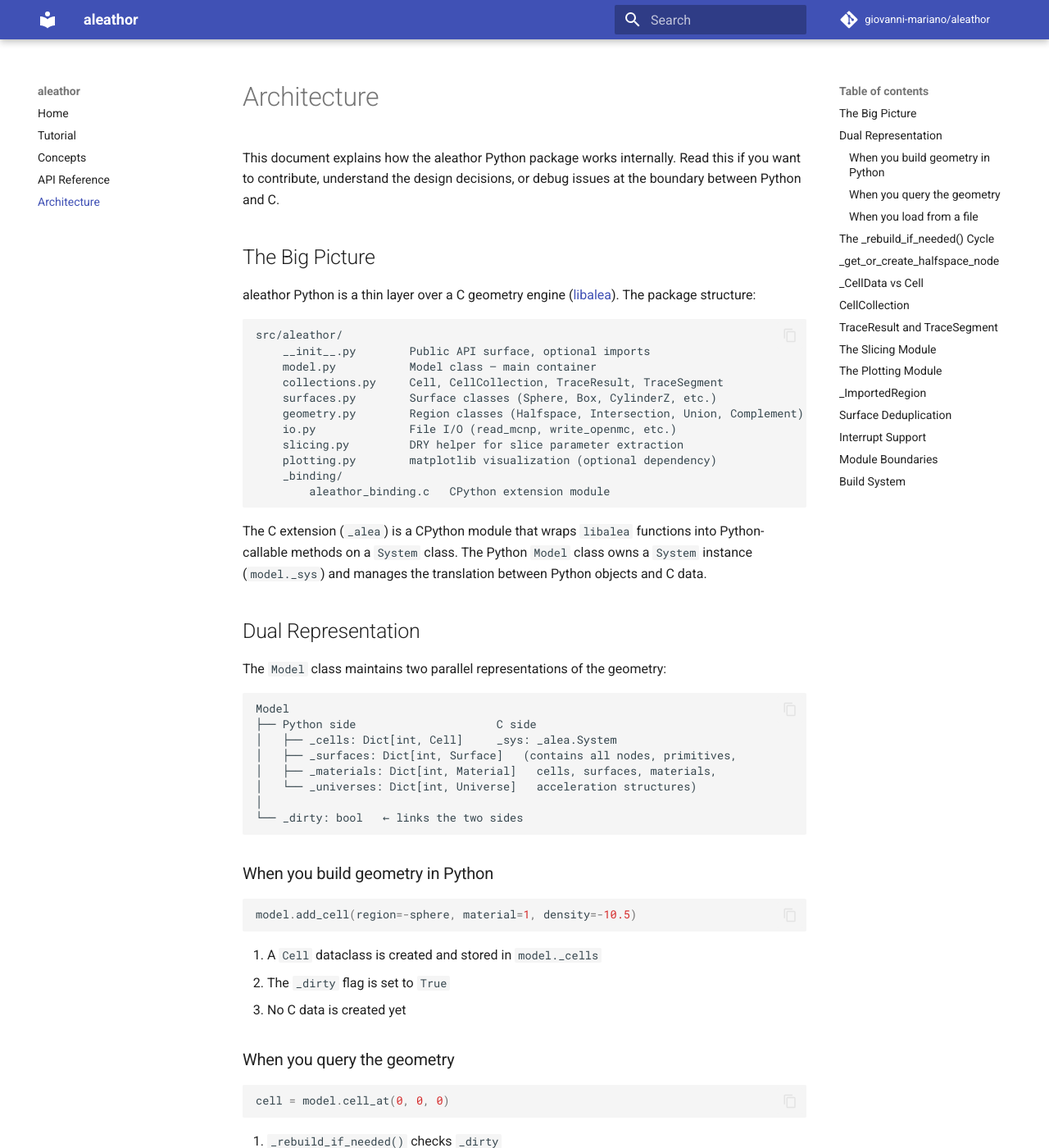
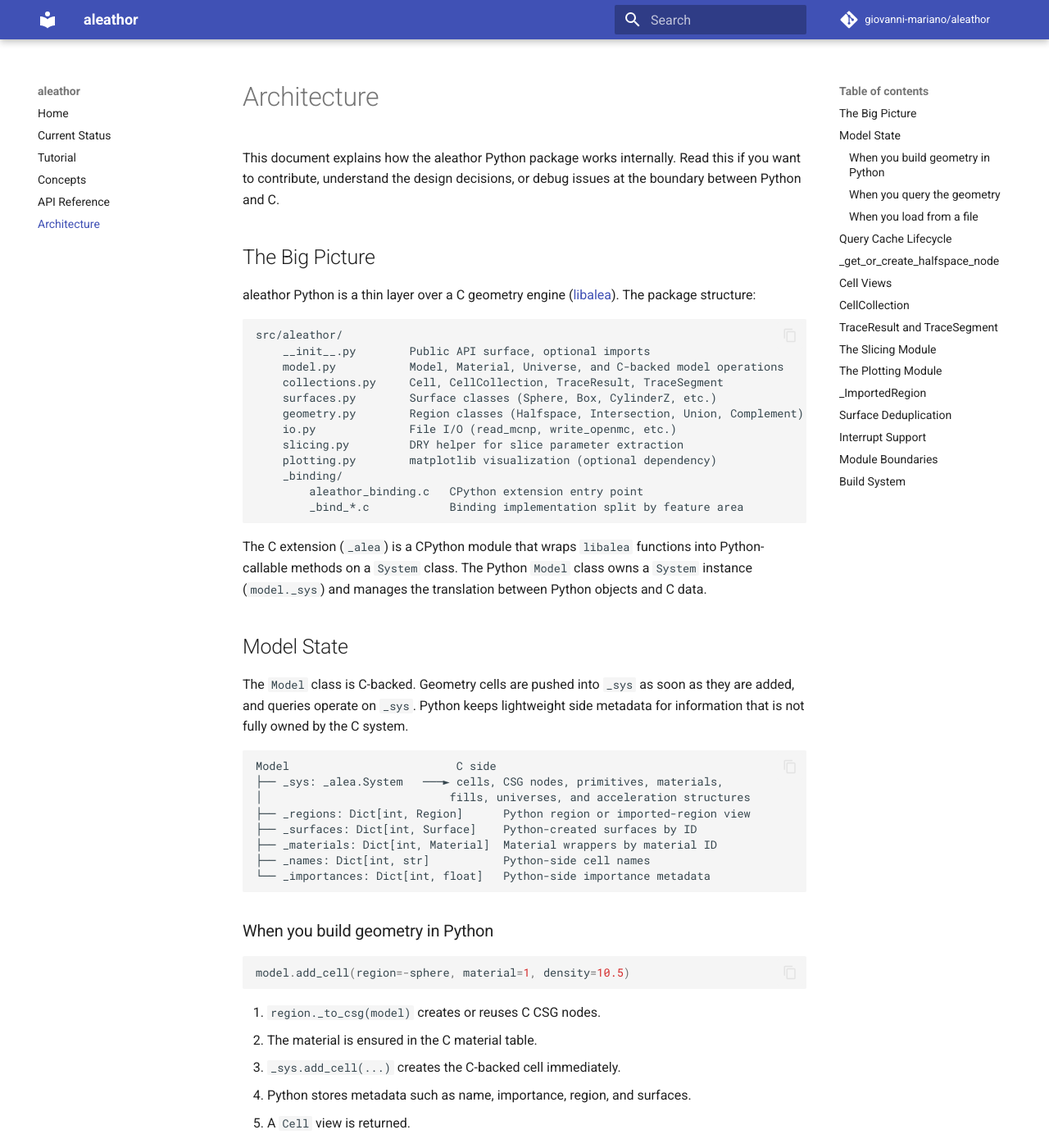
Before and after one commit to giovanni-mariano/aleathor, an MkDocs documentation site: the page built from docs/ARCHITECTURE.md, in a window 1280 px wide and 1400 px high. Shown: the whole window at 82% size. Built offline with MkDocs 1.6.1 and Material for MkDocs 9.7.7, drawn with Linux system fonts in a browser that asks for light colours; comment, search, counter and statistics services are not loaded; some of the changed text lies outside the part shown.

Commit message:
documentation has been updated

````diff
--- a/docs/API.md
+++ b/docs/API.md
@@ -93,6 +93,7 @@ model.add_cell(
     cell_id: int = None,      # Auto-assigned if None
     material: int = 0,         # 0 = void
     density: float = 0.0,
+    density_unit: str = "g/cm3",
     name: str = None,
     universe: int = 0,
     fill: int = None,          # Universe to fill with
@@ -100,7 +101,7 @@ model.add_cell(
 ) -> Cell
 ```
 
-Add a cell to the model. Returns the created `Cell` dataclass. Raises `ValueError` if `cell_id` already exists.
+Add a cell to the model and push it to the C backend. `density` is passed as a positive magnitude; `density_unit` controls whether it is stored as mass density (`"g/cm3"`, negative in MCNP syntax) or atom density (`"atoms/b-cm"`, positive in MCNP syntax). Returns a `Cell` view.
 
 ### model.get_cell
 
@@ -118,11 +119,12 @@ model.update_cell(
     cell_id: int,
     material: int = None,     # None = keep current
     density: float = None,
+    density_unit: str = None,
     importance: float = None,
 ) -> Cell
 ```
 
-Update cell properties. Only provided fields are changed. Marks the model dirty. Returns a fresh `Cell`. Raises `KeyError` if not found.
+Update cell properties in the C backend. Only provided fields are changed. Returns a fresh `Cell`. Raises `KeyError` if not found.
 
 ### model.remove_cell
 
@@ -190,21 +191,27 @@ model.get_universe(universe_id: int) -> Universe
 
 ## Point Queries
 
+Most code should use `cell_at()`. Use `cell_path_at()` only when you need to inspect the nested universe path that led to the returned cell.
+
 ### model.cell_at
 
 ```python
 model.cell_at(x: float, y: float, z: float) -> Optional[Cell]
 ```
 
-Find the innermost cell containing the point. Traverses the full universe hierarchy. Returns `None` if the point is in void or undefined.
+Find the terminal cell containing the point. This is the normal point query: it follows universe fills and returns the innermost cell reached by that traversal. Returns `None` if no cell claims the point.
 
-### model.cells_at
+Use this for questions like "which cell/material contains this coordinate?"
+
+### model.cell_path_at
 
 ```python
-model.cells_at(x: float, y: float, z: float) -> List[Cell]
+model.cell_path_at(x: float, y: float, z: float) -> List[Cell]
 ```
 
-Find **all** cells containing the point across all hierarchy depths, ordered by depth (0 = outermost). Each `Cell` has its `depth` property set.
+Return the containment path through nested universes. Results are ordered by depth, where `0` is the outermost/root-level cell. Each `Cell` has its `depth` property set.
+
+Use this for debugging FILL/universe nesting. In a non-nested model, this usually returns either an empty list or a one-cell list.
 
 ### model.contains_point
 
@@ -506,13 +513,19 @@ model.export_mcnp(filename: str) -> None
 model.export_openmc(filename: str) -> None
 ```
 
+### model.export_serpent
+
+```python
+model.export_serpent(filename: str) -> None
+```
+
 ### model.save
 
 ```python
 model.save(filename: str, format: str = None) -> None
 ```
 
-Auto-detects format from extension. `.xml` = OpenMC, everything else = MCNP. Override with `format='mcnp'` or `format='openmc'`.
+Auto-detects format from extension. `.xml` = OpenMC, `.serp`/`.sss`/`.serpent` = Serpent, everything else = MCNP. Override with `format='mcnp'`, `format='openmc'`, or `format='serpent'`.
 
 ### model.to_mcnp_string
 
@@ -525,8 +538,9 @@ Generate MCNP input file contents as a string.
 ### File-level I/O functions
 
 ```python
-ath.write_mcnp(model, filename, deduplicate=True) -> None
+ath.write_mcnp(model, filename) -> None
 ath.write_openmc(model, filename) -> None
+ath.write_serpent(model, filename) -> None
 ```
 
 ---
@@ -1051,38 +1064,22 @@ region.get_surfaces()        # Set of all referenced surfaces
 
 ---
 
-## Dataclass: Material
+## Material
 
 ```python
-@dataclass
-class Material:
-    id: int                           # Must be positive
-    name: Optional[str] = None
-    density: float = 0.0
-    composition: Dict[str, float] = {}
+mat = model.add_material(1, name="Steel", density=7.8)
+mat.add_element(26, 0.70)
+mat.add_nuclide(26056, 0.90)
+mat.expand_elements()
 ```
 
----
-
-## Dataclass: _CellData
-
-Internal representation used when building geometry programmatically. Users interact with the `Cell` class (in `collections.py`) for the public API.
-
 ```python
-@dataclass
-class _CellData:
-    id: int                           # Must be positive
-    region: Region
-    material: int = 0                 # 0 = void
-    density: float = 0.0
-    name: Optional[str] = None
-    universe: int = 0
-    fill: Optional[int] = None
-    fill_transform: Optional[int] = None
-    importance: float = 1.0
-
-    is_void: bool      # Property: material == 0
-    is_filled: bool    # Property: fill is not None
+mat.id: int
+mat.name: Optional[str]
+mat.density: Optional[float]
+mat.weight_fractions: bool
+mat.nuclides: List[dict]
+mat.elements: List[dict]
 ```
 
 ---
@@ -1094,9 +1091,9 @@ class _CellData:
 class Universe:
     id: int
     name: Optional[str] = None
-    cells: List[Cell] = []
+    cells: list = []  # Internal cell records for programmatic universes
 
-    def add_cell(cell: Cell) -> None
+    def add_cell(cell) -> None
 ```
 
 ---
--- a/docs/ARCHITECTURE.md
+++ b/docs/ARCHITECTURE.md
@@ -15,7 +15,7 @@ aleathor Python is a thin layer over a C geometry engine ([libalea](https://gith
 ```
 src/aleathor/
     __init__.py        Public API surface, optional imports
-    model.py           Model class — main container
+    model.py           Model, Material, Universe, and C-backed model operations
     collections.py     Cell, CellCollection, TraceResult, TraceSegment
     surfaces.py        Surface classes (Sphere, Box, CylinderZ, etc.)
     geometry.py        Region classes (Halfspace, Intersection, Union, Complement)
@@ -23,35 +23,38 @@ src/aleathor/
     slicing.py         DRY helper for slice parameter extraction
     plotting.py        matplotlib visualization (optional dependency)
     _binding/
-        aleathor_binding.c   CPython extension module
+        aleathor_binding.c   CPython extension entry point
+        _bind_*.c            Binding implementation split by feature area
 ```
 
 The C extension (`_alea`) is a CPython module that wraps `libalea` functions into Python-callable methods on a `System` class. The Python `Model` class owns a `System` instance (`model._sys`) and manages the translation between Python objects and C data.
 
-## Dual Representation
+## Model State
 
-The `Model` class maintains two parallel representations of the geometry:
+The `Model` class is C-backed. Geometry cells are pushed into `_sys` as soon as they are added, and queries operate on `_sys`. Python keeps lightweight side metadata for information that is not fully owned by the C system.
 
 ```
-Model
-├── Python side                     C side
-│   ├── _cells: Dict[int, Cell]     _sys: _alea.System
-│   ├── _surfaces: Dict[int, Surface]   (contains all nodes, primitives,
-│   ├── _materials: Dict[int, Material]   cells, surfaces, materials,
-│   └── _universes: Dict[int, Universe]   acceleration structures)
-│
-└── _dirty: bool   ← links the two sides
+Model                         C side
+├── _sys: _alea.System   ───► cells, CSG nodes, primitives, materials,
+│                            fills, universes, and acceleration structures
+├── _regions: Dict[int, Region]      Python region or imported-region view
+├── _surfaces: Dict[int, Surface]    Python-created surfaces by ID
+├── _materials: Dict[int, Material]  Material wrappers by material ID
+├── _names: Dict[int, str]           Python-side cell names
+└── _importances: Dict[int, float]   Python-side importance metadata
 ```
 
 ### When you build geometry in Python
 
 ```python
-model.add_cell(region=-sphere, material=1, density=-10.5)
+model.add_cell(region=-sphere, material=1, density=10.5)
 ```
 
-1. A `Cell` dataclass is created and stored in `model._cells`
-2. The `_dirty` flag is set to `True`
-3. No C data is created yet
+1. `region._to_csg(model)` creates or reuses C CSG nodes.
+2. The material is ensured in the C material table.
+3. `_sys.add_cell(...)` creates the C-backed cell immediately.
+4. Python stores metadata such as name, importance, region, and surfaces.
+5. A `Cell` view is returned.
 
 ### When you query the geometry
 
@@ -59,11 +62,9 @@ model.add_cell(region=-sphere, material=1, density=-10.5)
 cell = model.cell_at(0, 0, 0)
 ```
 
-1. `_rebuild_if_needed()` checks `_dirty`
-2. If dirty: resets `_sys`, iterates `_cells`, calls `region._to_csg(model)` to build the C CSG tree, adds each cell to the C system, builds the universe index
-3. Clears `_dirty`
-4. Calls `_sys.find_cell(x, y, z)` — pure C computation
-5. Returns a `Cell` wrapping the result
+1. `_ensure_query_caches()` prepares universe, spatial, raycast, and slice caches if needed.
+2. `_sys.find_cell(x, y, z)` performs the C query.
+3. The returned cell index is wrapped in a `Cell` object.
 
 ### When you load from a file
 
@@ -71,29 +72,25 @@ cell = model.cell_at(0, 0, 0)
 model = ath.read_mcnp("geometry.inp")
 ```
 
-The C parser builds the system directly. The Python `_cells` dict stays **empty**. Cells use `_ImportedRegion` objects — lightweight wrappers that reference C system nodes by index. The model is **not dirty** (the C system is already built).
+The C parser builds the system directly. `_populate_regions()` then attaches `_ImportedRegion` wrappers to each loaded cell ID so users can inspect or reuse imported CSG regions from Python.
 
 This is important: loaded models don't duplicate geometry in Python. The `Cell` objects returned by queries go straight to the C system.
 
-## The _rebuild_if_needed() Cycle
+## Query Cache Lifecycle
 
 ```
-add_cell() / remove_cell() / update_cell()
+cell_at() / trace() / find_cells_grid() / plot()
         │
         ▼
-    _dirty = True
+    _ensure_query_caches()
         │
-        ▼ (on next query)
-    _rebuild_if_needed()
-        │
-        ├── _sys.reset()
-        ├── _halfspace_node_cache.clear()
-        ├── for each cell in _cells:
-        │       node_id = cell.region._to_csg(model)
-        │       _sys.add_cell(cell_id, node_id, material, density, universe)
         ├── _sys.build_universe_index()
-        └── _dirty = False
+        ├── _sys.build_spatial_index()
+        ├── _sys.prepare_raycast()
+        └── _sys.prepare_slice()
 ```
+
+The model no longer rebuilds all C cells from a Python `_cells` dictionary on each edit. Cell edits are applied directly to `_sys`; query preparation only builds acceleration structures.
 
 The cache `_halfspace_node_cache` maps `(surface_id, positive)` to C node IDs. This prevents recreating the same surface primitive when multiple cells reference it.
 
@@ -116,17 +113,9 @@ def _get_or_create_halfspace_node(self, surface, positive):
 
 Each `_surface()` call creates the C primitive and returns both sense nodes. Both are cached. When a cell references `-S5`, the cache returns the `neg_node` directly without creating anything.
 
-## _CellData vs Cell
+## Cell Views
 
-| | `_CellData` | `Cell` |
-|--|--------|------------|
-| Type | `@dataclass` | Regular class |
-| Storage | Python `_cells` dict | Created on demand |
-| Backed by | Python attributes | C system (by index) |
-| Mutable | Via direct attribute access | Via property setters (marks model dirty) |
-| When | Building geometry | Querying and mutating geometry |
-
-`Cell` (in `collections.py`) is the **public API type**. Users should never interact with `_CellData` directly. A `Cell` holds a reference to the `Model` and an integer index into the C system's cell array. Property access (`cell.material`, `cell.bounds`) calls into the C system. Property setters (`cell.material = 2`) update the Python `_CellData` and mark the model dirty.
+`Cell` (in `collections.py`) is the public API type. It holds a reference to the `Model`, an integer index into the C system's cell array, and optionally the original cell ID so it can resolve itself again after changes. Property access (`cell.material`, `cell.bounds`) reads from the C system. Property setters (`cell.material = 2`, `cell.density = 5.0`, `cell.fill = 10`) update the C system directly.
 
 ```python
 class Cell:
@@ -137,7 +126,7 @@ class Cell:
 
     @property
     def material(self):
-        return self._model._sys.cell_material(self._index)
+        return self._get_info()['material_id']
 ```
 
 ## CellCollection
@@ -213,17 +202,16 @@ def plot(self, z=None, y=None, x=None, **kwargs):
 
 ## _ImportedRegion
 
-When geometry is loaded from an MCNP file, cells reference `_ImportedRegion` objects instead of Python `Region` trees. An `_ImportedRegion` is a thin wrapper around a C system and cell index:
+When geometry is loaded from a file, cells reference `_ImportedRegion` objects instead of Python-created `Region` trees. An `_ImportedRegion` is a thin wrapper around a C system and CSG node ID:
 
 ```python
 class _ImportedRegion(Region):
-    def __init__(self, system, cell_index):
-        self._system = system
-        self._cell_index = cell_index
+    def __init__(self, sys, node_id):
+        self._sys = sys
+        self._node_id = node_id
 
     def _to_csg(self, model):
-        # Returns the existing C node ID — no rebuild needed
-        return self._system.cell_root_node(self._cell_index)
+        return self._node_id
 ```
 
 This is why loaded models are efficient: they don't duplicate the CSG tree in Python. The `_to_csg()` method returns the existing C node directly.
@@ -268,14 +256,14 @@ __init__.py  ─── re-exports public API
 
 Dependencies flow downward. `plotting.py` depends on `model.py` (via `Model` type hints) but only through `TYPE_CHECKING` — no runtime import cycle. `slicing.py` similarly uses `TYPE_CHECKING` for the `Model` type.
 
-The C extension (`_alea`) is imported at the top of `model.py` with a try/except. If unavailable, `_csg` is `None` and any geometry operation raises `RuntimeError`.
+The C extension (`_alea`) is imported with a try/except in modules that need it. If unavailable, `_alea` is `None` and C-backed operations raise `RuntimeError`.
 
 ## Build System
 
 The package uses a custom `setup.py` that:
 
-1. Compiles `libalea` via `make lib` in the `csrc/libalea/` submodule
-2. Builds the CPython extension (`_alea`) linking against the static library
+1. Compiles `libalea` via `make full` in the `csrc/libalea/` submodule
+2. Builds the CPython extension (`_alea`) linking against `bin/libalea_full.a`
 3. Installs the extension alongside the Python package
 
 ```bash
@@ -283,7 +271,7 @@ python3 setup.py build_ext --inplace   # Development build
 pip install -e .                        # Editable install
 ```
 
-The C binding (`_binding/aleathor_binding.c`) is a single file that wraps every public `libalea` function. It uses the Python C API directly (no CFFI, no ctypes, no Cython).
+The C binding uses the Python C API directly (no CFFI, no ctypes, no Cython). `aleathor_binding.c` is the extension entry point and includes feature-focused binding files such as `_bind_core.c`, `_bind_io.c`, `_bind_raycast.c`, `_bind_slice.c`, `_bind_mesh.c`, and `_bind_void.c`.
 
 The binding includes headers for all library modules:
 - `alea.h` — core system, cells, surfaces, CSG operations, simplification
--- a/docs/CONCEPTS.md
+++ b/docs/CONCEPTS.md
@@ -117,7 +117,7 @@ Every cell has:
 - **Cell ID**: the MCNP cell number (unique identifier, positive integer)
 - **Region**: a `Region` defining the shape
 - **Material**: material number (0 for void)
-- **Density**: material density (negative = g/cm^3, positive = atoms/barn-cm)
+- **Density**: positive magnitude on the Python side; `density_unit` controls whether it is exported as MCNP mass density (`"g/cm3"`, negative syntax) or atom density (`"atoms/b-cm"`, positive syntax)
 - **Universe**: which universe the cell belongs to (default 0)
 - **Fill**: optionally, a universe to fill this cell with
 - **Importance**: particle importance for transport (default 1.0)
@@ -131,21 +131,20 @@ sphere = ath.Sphere(0, 0, 0, radius=5.0)
 cell = model.add_cell(
     region=-sphere,
     material=1,
-    density=-10.5,
+    density=10.5,
     name="fuel"
 )
 ```
 
-### _CellData vs Cell
+### Cell Views
 
-aleathor has two cell representations:
+`Cell` is the public API type for inspecting and mutating cells:
 
 | Type | Purpose | Source |
 |------|---------|--------|
-| `_CellData` | Internal dataclass holding Python Region objects | `model.add_cell()` (internal) |
-| `Cell` | Mutable view backed by the C system | `model.get_cell()`, `model.cell_at()`, iteration |
+| `Cell` | Mutable view backed by the C system | `model.add_cell()`, `model.get_cell()`, `model.cell_at()`, iteration |
 
-When you **build** geometry in Python, cells are stored as `_CellData` dataclass instances in `model._cells`. When you **query** geometry, the C system returns `Cell` objects.
+When you **build** geometry in Python, cells are pushed to the C backend immediately and Python keeps metadata such as names, regions, and importances in side dictionaries. When you **query** geometry, the C system returns cell indices that are wrapped as `Cell` objects.
 
 `Cell` is the public API type. It provides access to all cell properties, with mutation support for key fields:
 
@@ -171,7 +170,7 @@ cell.density = 5.0
 model.update_cell(10, material=2, density=5.0)  # Also works
 ```
 
-Mutations mark the model dirty so the C system is rebuilt on the next query.
+Cell property setters update the C backend directly. Python-side metadata such as `name` and `importance` is stored on the `Model`.
 
 ## Universes
 
@@ -193,8 +192,8 @@ This is recursive. aleathor handles arbitrary nesting depth.
 
 ```python
 # Define pin geometry in universe 1
-model.add_cell(-fuel_surf, material=1, density=-10.0, universe=1)
-model.add_cell(-clad_surf & +fuel_surf, material=2, density=-6.5, universe=1)
+model.add_cell(-fuel_surf, material=1, density=10.0, universe=1)
+model.add_cell(-clad_surf & +fuel_surf, material=2, density=6.5, universe=1)
 
 # Container in universe 0, filled with universe 1
 model.add_cell(-box, fill=1)
@@ -245,7 +244,7 @@ A material is a composition of nuclides or elements. aleathor stores:
 Materials are preserved through loading and export. aleathor doesn't do physics with materials — it carries them along so queries return the correct material number and exports produce valid input files.
 
 ```python
-model.add_material(1, name="UO2", density=-10.5)
+model.add_material(1, name="UO2", density=10.5)
 model.add_material(2, name="Steel")
 
 # Create a mixture
@@ -254,27 +253,27 @@ mix_id = model.create_mixture([1, 2], [0.7, 0.3], name="fuel-steel-mix")
 
 ## Model Lifecycle
 
-The `Model` class manages a dual representation:
+The `Model` class manages C-backed geometry plus Python-side metadata:
 
-1. **Python objects**: `Cell` dataclass instances in `model._cells`, `Surface` objects in `model._surfaces`
-2. **C system**: the compiled geometry in `model._sys`, used for all queries
+1. **C system**: the compiled geometry in `model._sys`, used for all queries
+2. **Python metadata**: names, importances, Python-created surfaces, and inspectable region wrappers
 
-### The dirty flag
+### Query preparation
 
-When you modify cells (add, remove, update), the Python objects are changed immediately but the C system becomes **stale**. The `_dirty` flag tracks this:
+When you query the geometry, aleathor prepares the needed acceleration structures automatically:
 
 ```python
-model.add_cell(...)      # Sets _dirty = True
-model.cell_at(0, 0, 0)  # Triggers _rebuild_if_needed() — rebuilds C system
+model.add_cell(...)      # Pushes the cell to the C backend
+model.cell_at(0, 0, 0)  # Ensures query caches are ready, then queries C
 ```
 
-The rebuild is automatic and transparent. You never need to call it manually.
+The query acceleration caches are built automatically and transparently. You never need to call a preparation method before querying.
 
 ### Loaded models
 
-When you load a model from an MCNP file, the C system is populated directly by the parser. Cells use `_ImportedRegion` objects instead of Python `Region` trees — these are lightweight wrappers that reference the C system's CSG nodes. The Python `_cells` dict is empty for loaded models.
+When you load a model from an MCNP file, the C system is populated directly by the parser. Cells use `_ImportedRegion` objects instead of Python-created `Region` trees — these are lightweight wrappers that reference the C system's CSG nodes and can reconstruct a Python region tree lazily for inspection.
 
-This means loaded models are efficient: they don't duplicate the geometry in Python objects.
+This means loaded models are efficient: they do not eagerly duplicate the geometry in Python objects.
 
 ## Macrobodies
 
--- a/mkdocs.yml
+++ b/mkdocs.yml
@@ -20,6 +20,7 @@ theme:
 
 nav:
   - Home: index.md
+  - Current Status: STATUS.md
   - Tutorial: TUTORIAL.md
   - Concepts: CONCEPTS.md
   - API Reference: API.md
--- a/src/aleathor/__init__.py
+++ b/src/aleathor/__init__.py
@@ -18,9 +18,9 @@ Example:
 
     # Create model
     model = ath.Model()
-    model.add_cell(fuel, material=1, density=-10.5, name="fuel")
-    model.add_cell(clad, material=2, density=-6.5, name="clad")
-    model.add_cell(water, material=3, density=-1.0, name="water")
+    model.add_cell(fuel, material=1, density=10.5, name="fuel")
+    model.add_cell(clad, material=2, density=6.5, name="clad")
+    model.add_cell(water, material=3, density=1.0, name="water")
 
     # Export
     model.export_mcnp("geometry.inp")
````
Also changed, not shown: other parts of docs/API.md (+1 -3 lines), README.md (+13 -6 lines), docs/TUTORIAL.md (+11 -11 lines), docs/index.md (+1 -0 lines), 7 other files.
